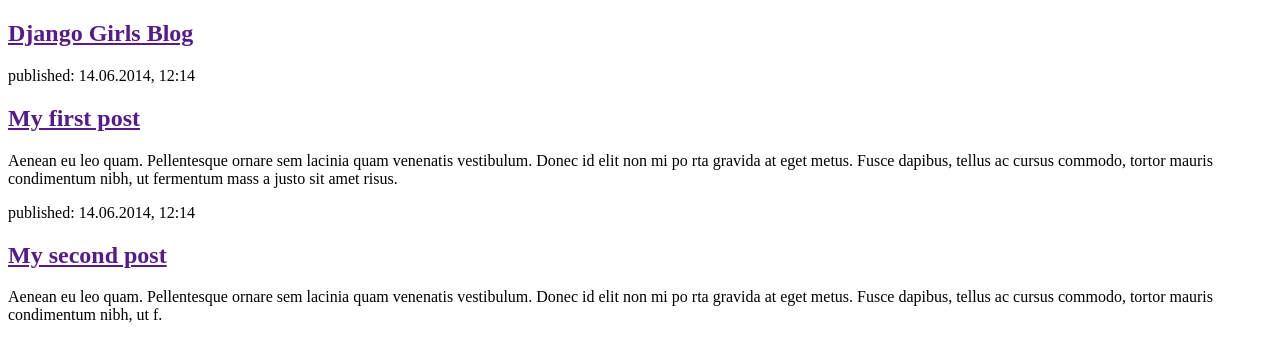
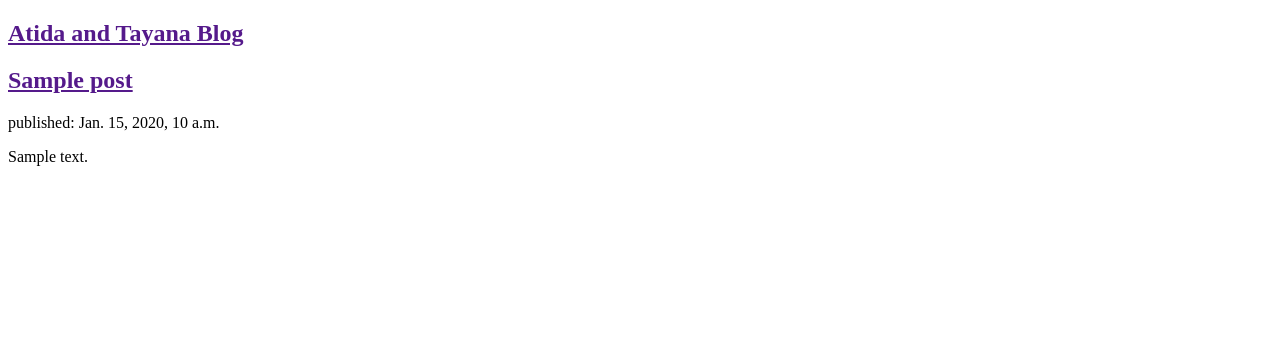
Before and after one commit to TendekaiMucheche/first-django-blog, a Django app: page / in a window 1280 px wide. Shown: the top 362 px of the page. Run offline with Django 4.2, Linux system fonts and the light colour scheme; tables that the repository leaves empty hold one stand-in row (values such as "Sample post").

Commit message:
Modified templates to display posts from the database

```diff
--- a/blog/templates/blog/post_list.html
+++ b/blog/templates/blog/post_list.html
@@ -1,24 +1,20 @@
 <!DOCTYPE html>
 <html>
     <head>
-        <title>Django Girls blog</title>
+        <title>Atida and Tayana blog</title>
     </head>
     <body>
         <article>
-            <h1><a href="">Django Girls Blog</a></h1>
+            <h1><a href="">Atida and Tayana Blog</a></h1>
         </article>
+
+        {% for post in posts %}
         <article>
-            <time>published: 14.06.2014, 12:14</time>
-            <h2><a href="">My first post</a></h2>
-            <p>Aenean eu leo quam. Pellentesque ornare sem lacinia quam venenatis vestibulum. Donec id elit non mi po
-            rta gravida at eget metus. Fusce dapibus, tellus ac cursus commodo, tortor mauris condimentum nibh, ut fermentum mass
-            a justo sit amet risus.</p>
+            <h1><a href="">{{ post.title }}</a></h1>
+            <time>published: {{ post.published_date }}</time>
+            <p>{{ post.text|linebreaksbr }}</p>
         </article>
-        <article>
-            <time>published: 14.06.2014, 12:14</time>
-            <h2><a href="">My second post</a></h2>
-            <p>Aenean eu leo quam. Pellentesque ornare sem lacinia quam venenatis vestibulum. Donec id elit non mi po
-            rta gravida at eget metus. Fusce dapibus, tellus ac cursus commodo, tortor mauris condimentum nibh, ut f.</p>
-        </article>
+        {% endfor %}
+
     </body>
 </html>
--- a/blog/views.py
+++ b/blog/views.py
@@ -1,5 +1,8 @@
 from django.shortcuts import render
+from django.utils import timezone
+from . models import Post
 
 
 def post_list(request):
-    return render(request, 'blog/post_list.html', {})
+    posts = Post.objects.filter(published_date__lte=timezone.now()).order_by('published_date')
+    return render(request, 'blog/post_list.html', {'posts': posts})
```
